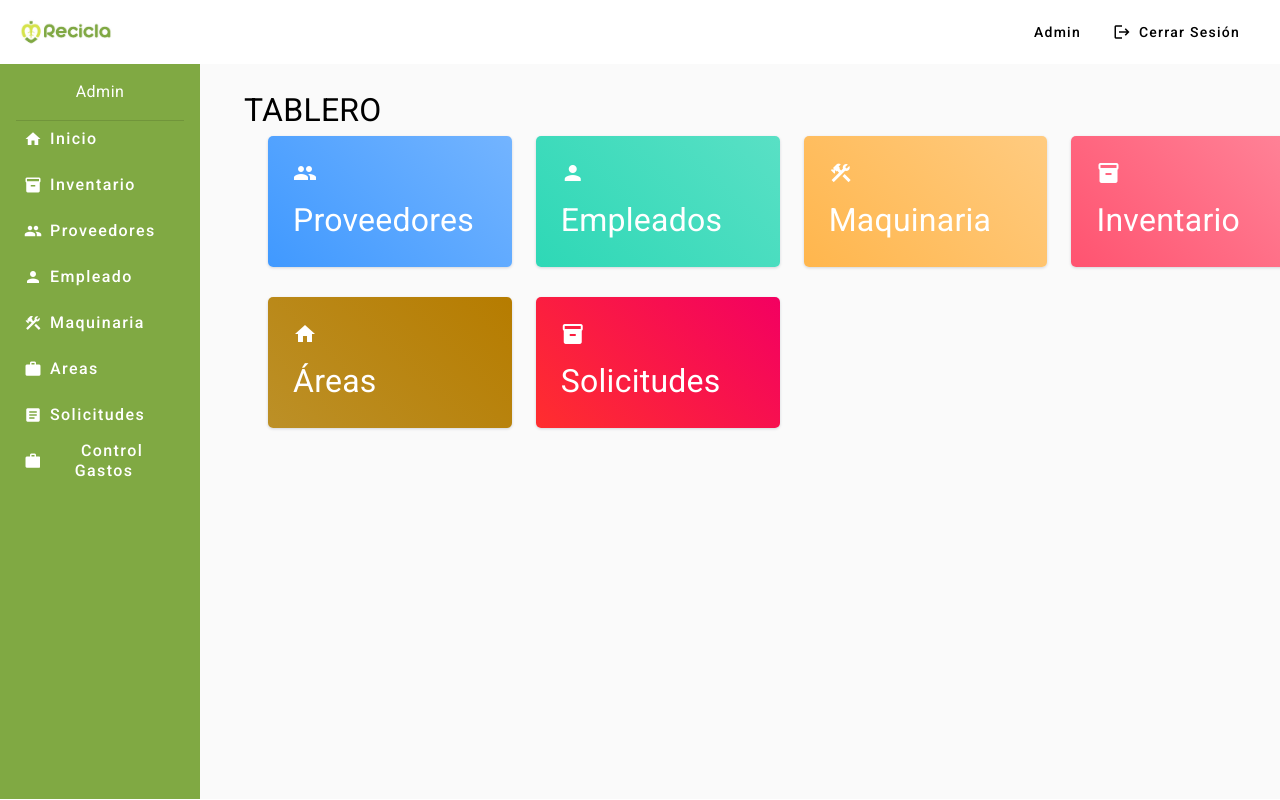
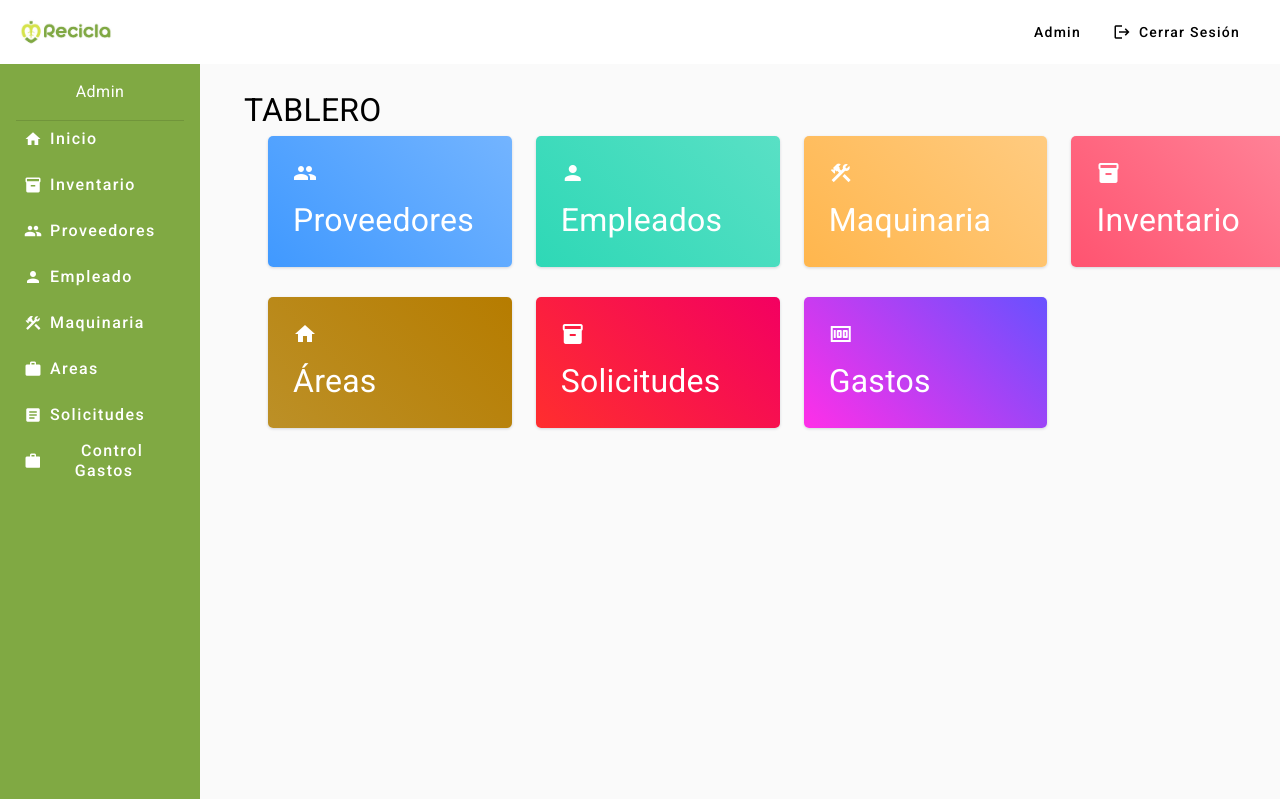
Before and after one commit to cristianppalma/mrecicla, an Angular app: page /dashboard/tablero in a window 1280 px wide. Built offline with nearby package versions, Linux system fonts and the light colour scheme.

Commit message:
links tablero

```diff
--- a/src/app/dashboard/dashboard/dashboard.component.html
+++ b/src/app/dashboard/dashboard/dashboard.component.html
@@ -75,14 +75,16 @@
             </a>
           </div>
 
-          <!-- <div class="col-md-4 col-xl-3">
+          <div class="col-md-4 col-xl-3">
+            <a [routerLink]="['/dashboard/control/controlGastosGenerales']" >
               <div class="card bg-c-purple order-card">
                   <div class="card-block">
-                      <h2 class="text-right"><mat-icon>construction</mat-icon><span></span></h2>
-                      <p class="m-b-0">Producción</p>
+                      <h2 class="text-right"><mat-icon>money</mat-icon><span></span></h2>
+                      <p class="m-b-0">Gastos</p>
                   </div>
               </div>
-          </div> -->
+            </a>
+          </div>
 
 
 
```
